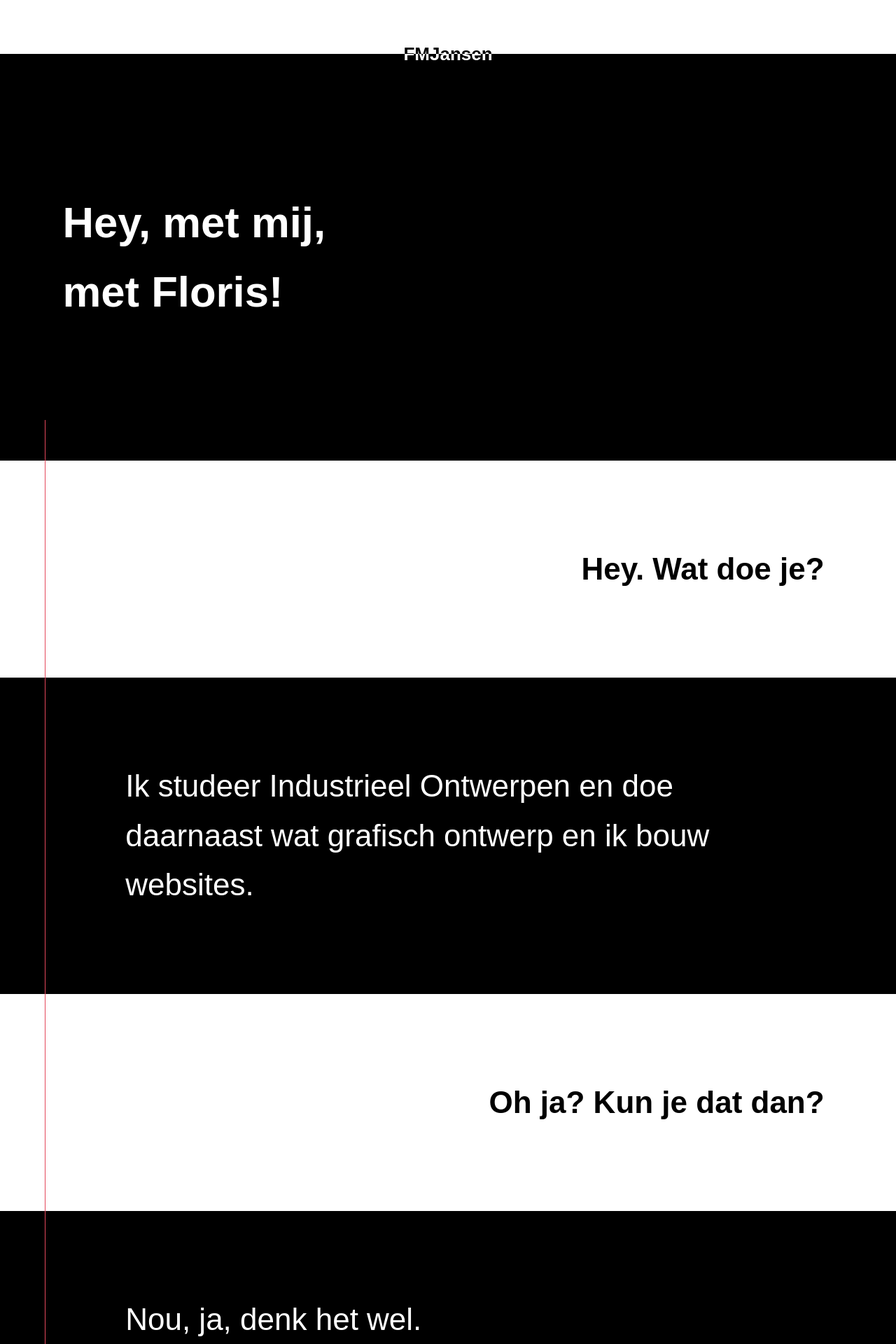
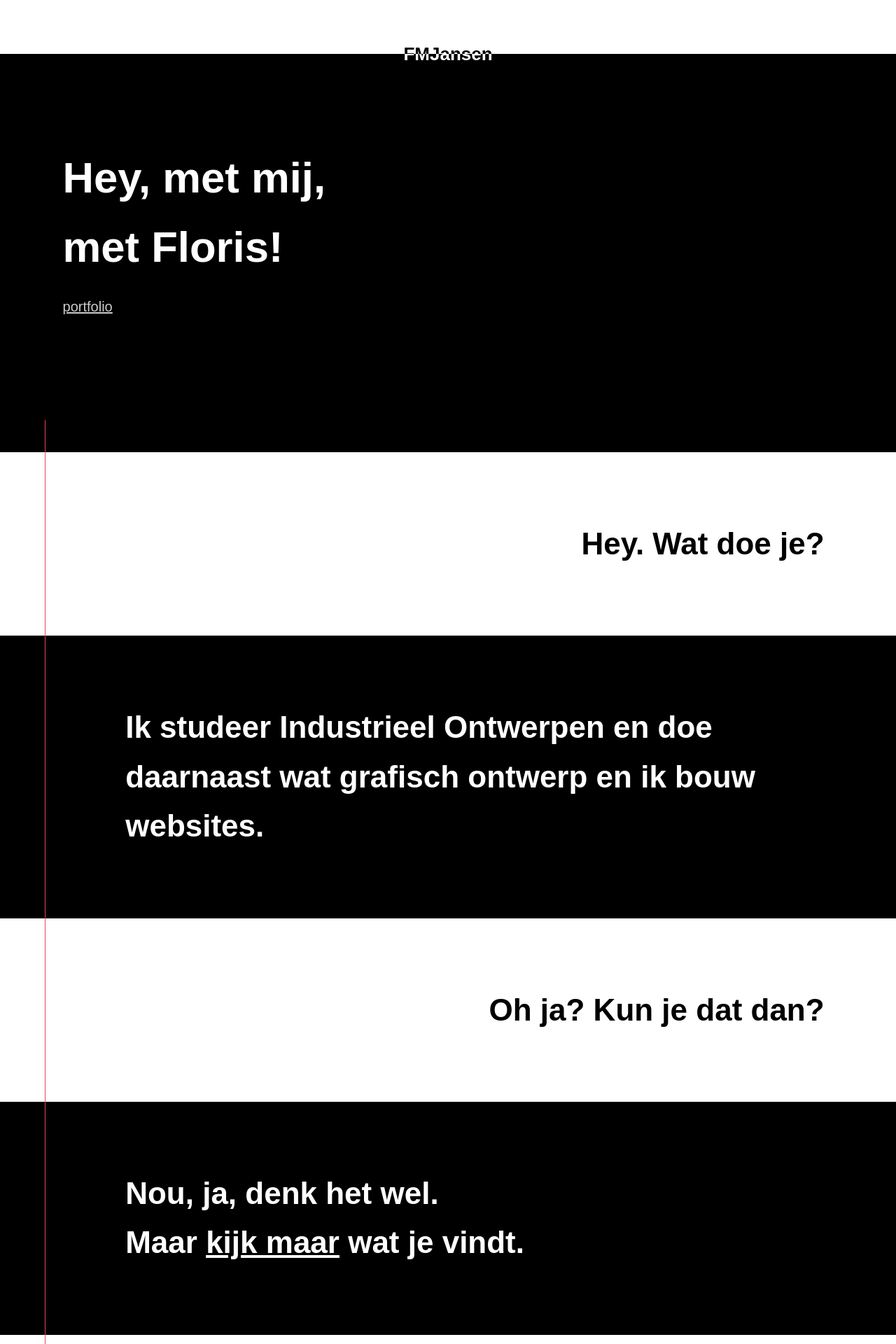
Before and after one commit to FMJansen/-archived-fmjansen.com, a PHP site: page / in a window 1280 px wide. Shown: the top 1920 px of the page at 70% size. Run offline with PHP 8.4, Linux system fonts and the light colour scheme; data that the repository does not hold is empty; style sheets or scripts are compiled from the project's sources; some web fonts are replaced.

Commit message:
add portfolio link at top for fast access

```diff
--- a/index.php
+++ b/index.php
@@ -8,7 +8,8 @@
 
       <p class="phone_call__message phone_call__message--floris">
         Hey, met mij,<br>
-        met Floris!
+        met Floris!<br>
+        <a href="/work" class="phone_call__subtle">portfolio</a>
       </p>
 
       <div class="line"></div>
--- a/src/css/base.scss
+++ b/src/css/base.scss
@@ -113,9 +113,10 @@ header {
     margin: 0;
     color: white;
     background: black;
+    font-weight: bold;
 
     @media (min-width: 500px) {
-      padding: 15vh 8%;
+      padding: 12vh 8%;
     }
 
     &:nth-of-type(2n) {
@@ -129,7 +130,7 @@ header {
 
       &:first-of-type {
         font-weight: 800;
-        padding: 24vh 15% 24vh 10%;
+        padding: 16vh 15% 24vh 10%;
         font-size: 1.4em;
 
         @media (min-width: 500px) {
@@ -141,7 +142,6 @@ header {
     &--visitor {
       text-align: right;
       padding-left: 24%;
-      font-weight: bold;
     }
 
     &--center {
@@ -156,6 +156,14 @@ header {
     &:hover {
       color: $color;
     }
+  }
+
+  &__subtle {
+    font-size: 1rem;
+    opacity: .8;
+    display: block;
+    margin-top: 1em;
+    font-weight: 400;
   }
 }
 
@@ -178,7 +186,7 @@ header {
 footer {
   color: #999;
   text-align: left;
-  max-width: 800px;
+  max-width: 1200px;
   width: 80%;
   margin: auto;
   padding: 2em 0;
```
